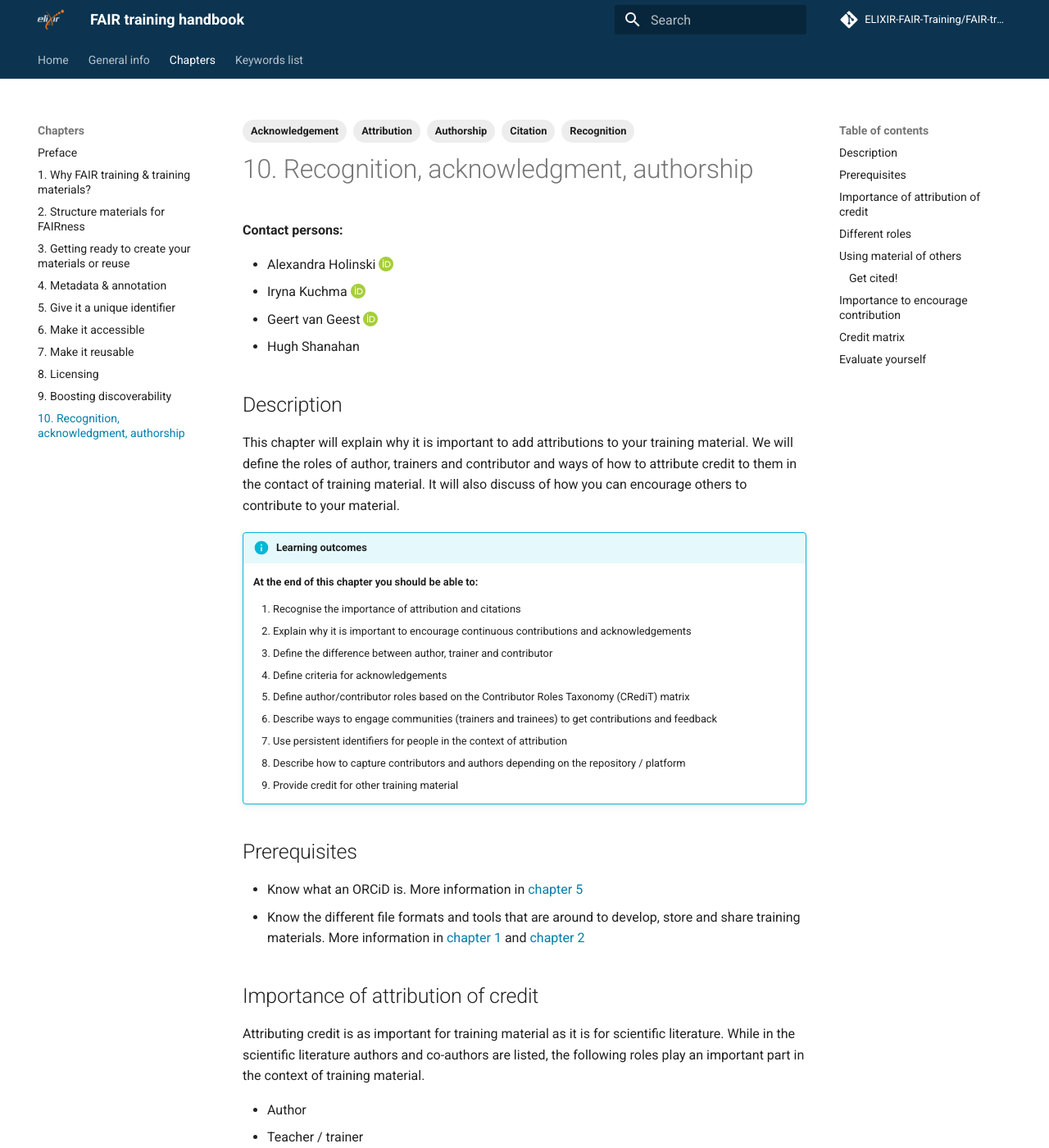
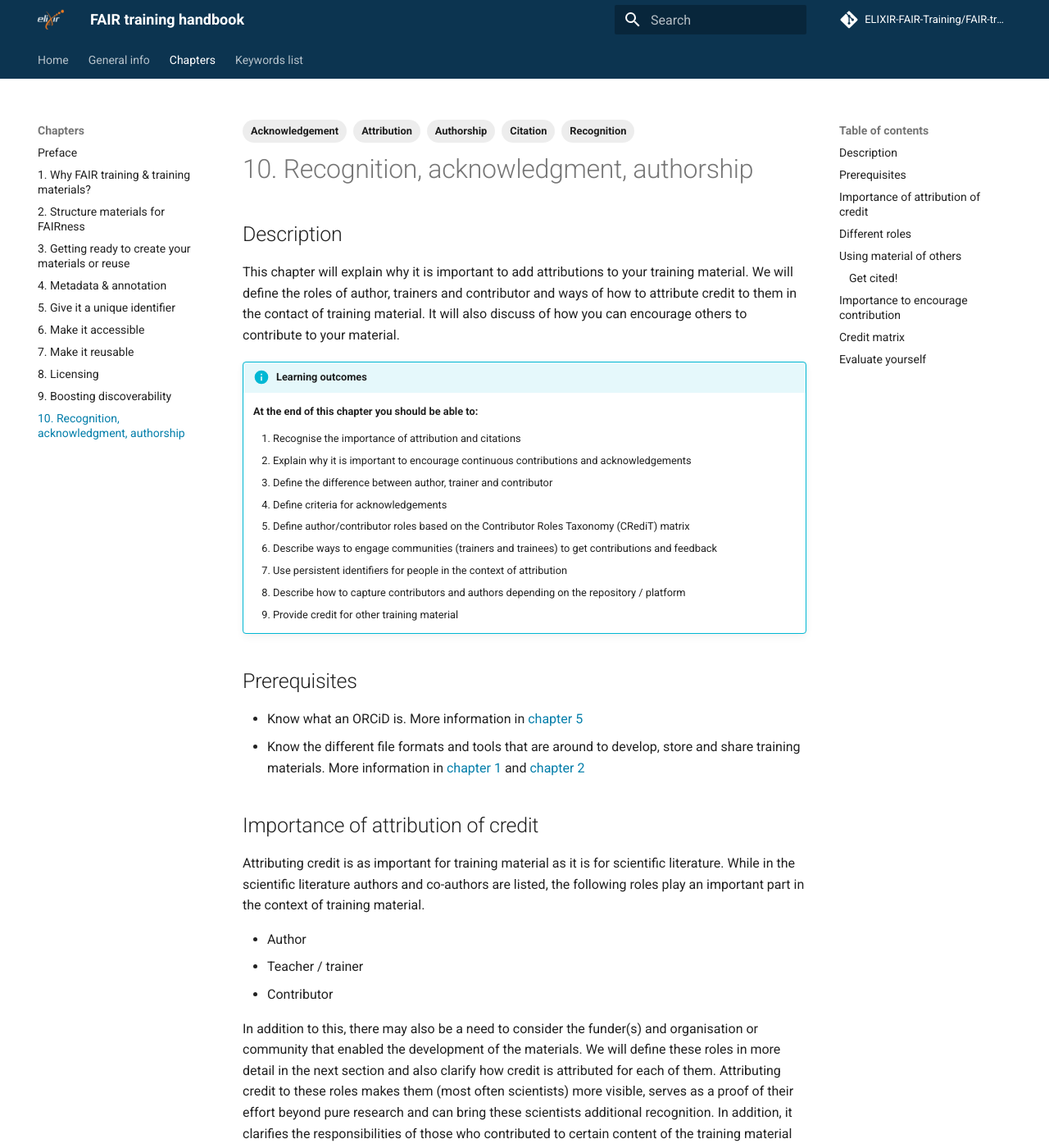
Before and after one commit to elixir-europe-training/ELIXIR-TrP-FAIR-training-handbook, an MkDocs documentation site: the page built from docs/chapters/chapter_10.md, in a window 1280 px wide and 1400 px high. Shown: the whole window at 82% size. Built offline with MkDocs 1.6.1 and Material for MkDocs 9.7.7, drawn with Linux system fonts in a browser that asks for light colours; comment, search, counter and statistics services are not loaded.

Commit message:
closes #14

```diff
--- a/docs/chapters/chapter_10.md
+++ b/docs/chapters/chapter_10.md
@@ -6,13 +6,6 @@ tags:
     - Citation
     - Attribution
 ---
-
-**Contact persons:**
-
-- Alexandra Holinski [:custom-orcid:](https://orcid.org/0000-0003-2321-5568)
-- Iryna Kuchma [:custom-orcid:](https://orcid.org/0000-0002-2064-3439)
-- Geert van Geest [:custom-orcid:](https://orcid.org/0000-0002-1561-078X)
-- Hugh Shanahan
 
 ## Description
 
```
